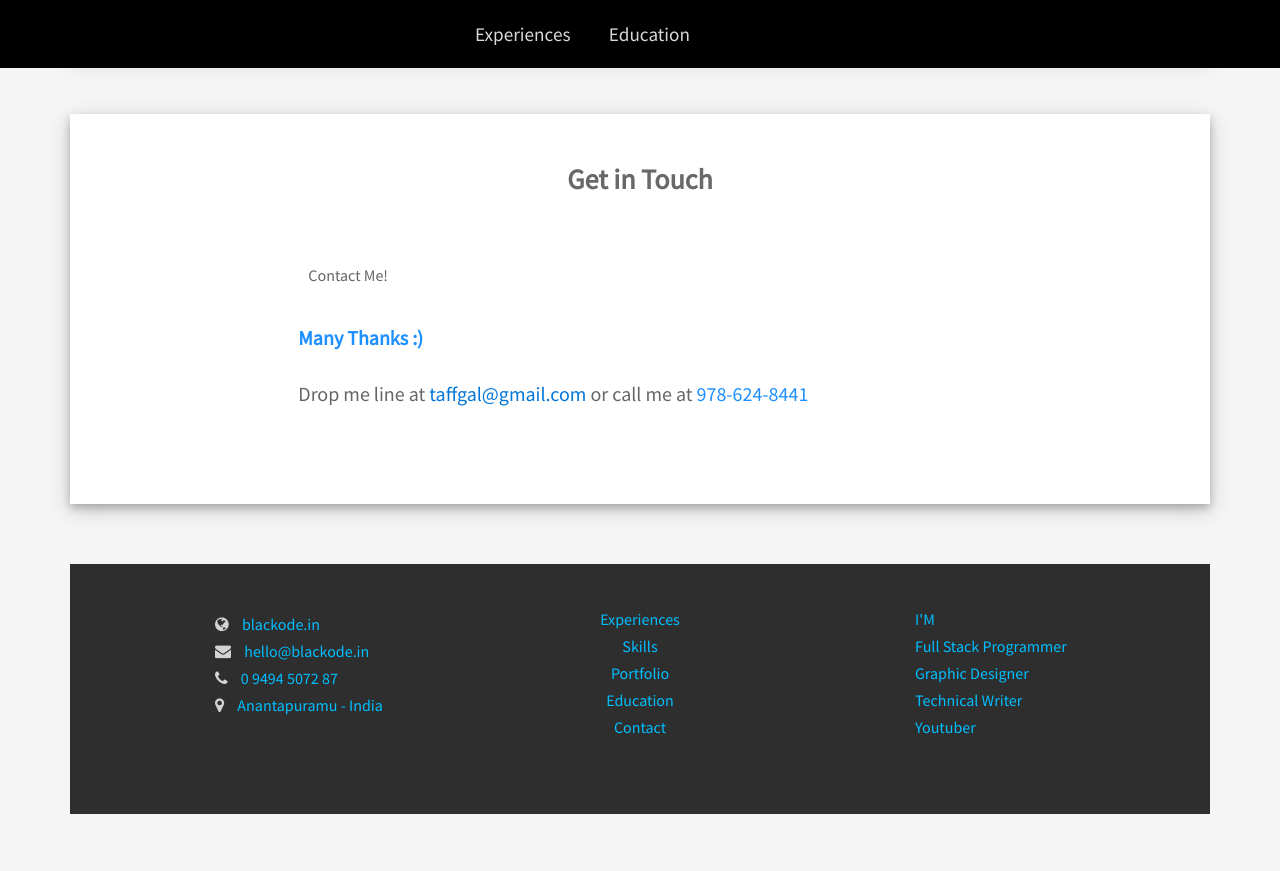
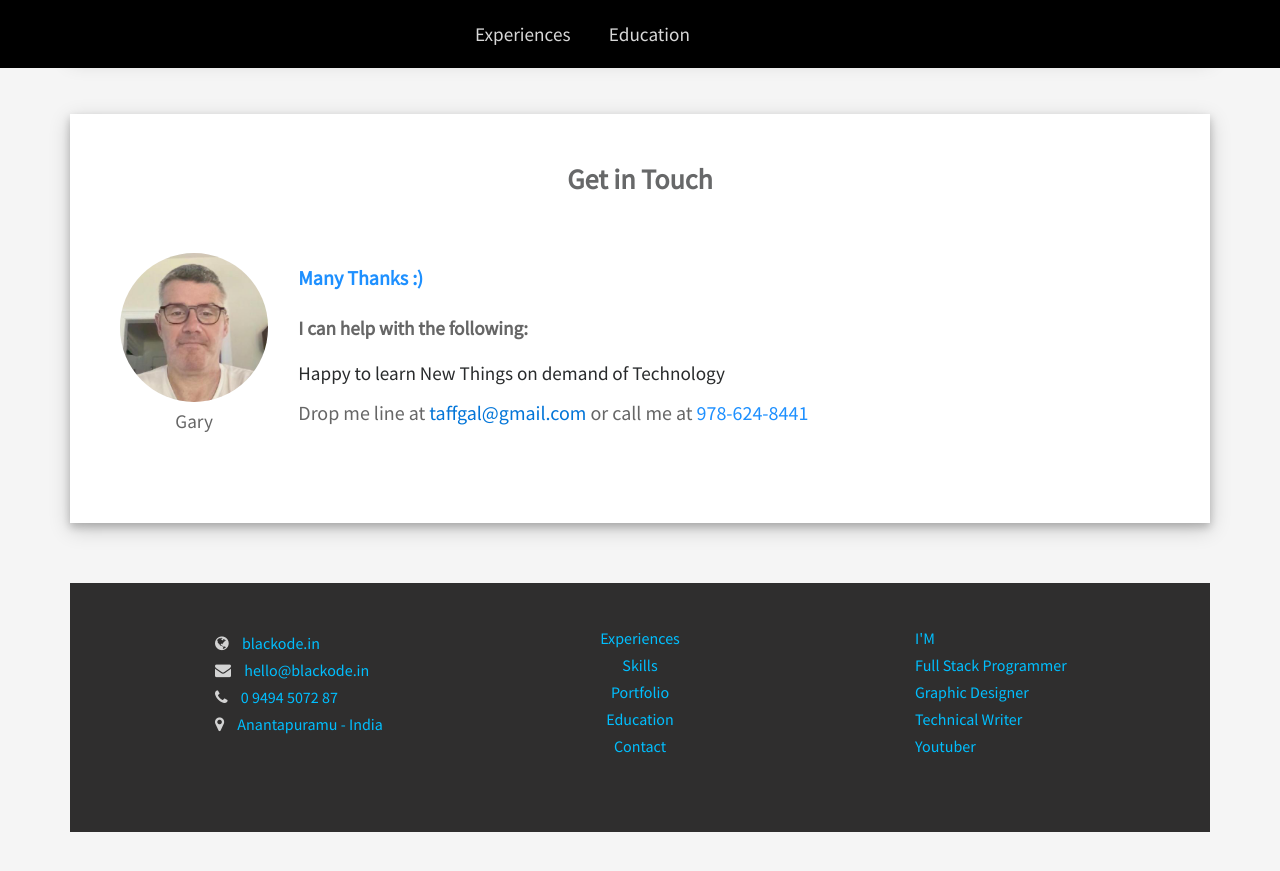
Before and after one commit to taffo73/Resume, a Jekyll site: the page built from index.html, in a window 1280 px wide and 900 px high, scrolled down 1504 px. Shown: the top 871 px of the window. Built offline with Jekyll 4.4.1, drawn with Linux system fonts in a browser that asks for light colours; a script that is not in the unit is left out.

Commit message:
Add files via upload

```diff
--- a/_includes/contact.html
+++ b/_includes/contact.html
@@ -4,19 +4,23 @@
     <h3 class="section-heading text-center "> Get in Touch</h3>
     <div class="row contact-section">
         <div class="col-md-2 image">
+            <img src="/images/profile.jpg " alt="Profile Image" class="rounded-circle mx-auto d-block img-fluid profile-pic ">
+            <p class="text-center padding-top-5">Gary</p>
         </div>
 
         <div class="col-md-10">
-            <p class="text-justify description ">
-                Contact Me!</p>
+
+
 
             <p class="thanks theme-color padding-top-10"> Many Thanks :) </p>
 
+            <p class=" padding-top-5 helping-line">I can help with the following:</p>
 
 
+                </ul>
+                <span>Happy to learn New Things on demand of Technology </span>
 
-
-            <p class="text-left info">Drop me line at <span class="theme-color"> <a href="mailto: taffgal@gmail.com">taffgal@gmail.com</a> </span> or call me at <span class="theme-color"> 978-624-8441</span></p>
+            <p class="text-left info">Drop me line at <span class="theme-color"> <a href="mailto: taffgal@gmail.com">taffgal@gmail.com</a> </span> or call me at <span class="theme-color"> 978-624-8441 </span></p>
             <div class="social-media">
                 {% include social.html social= site.data.profile.social %}
             </div>
```
